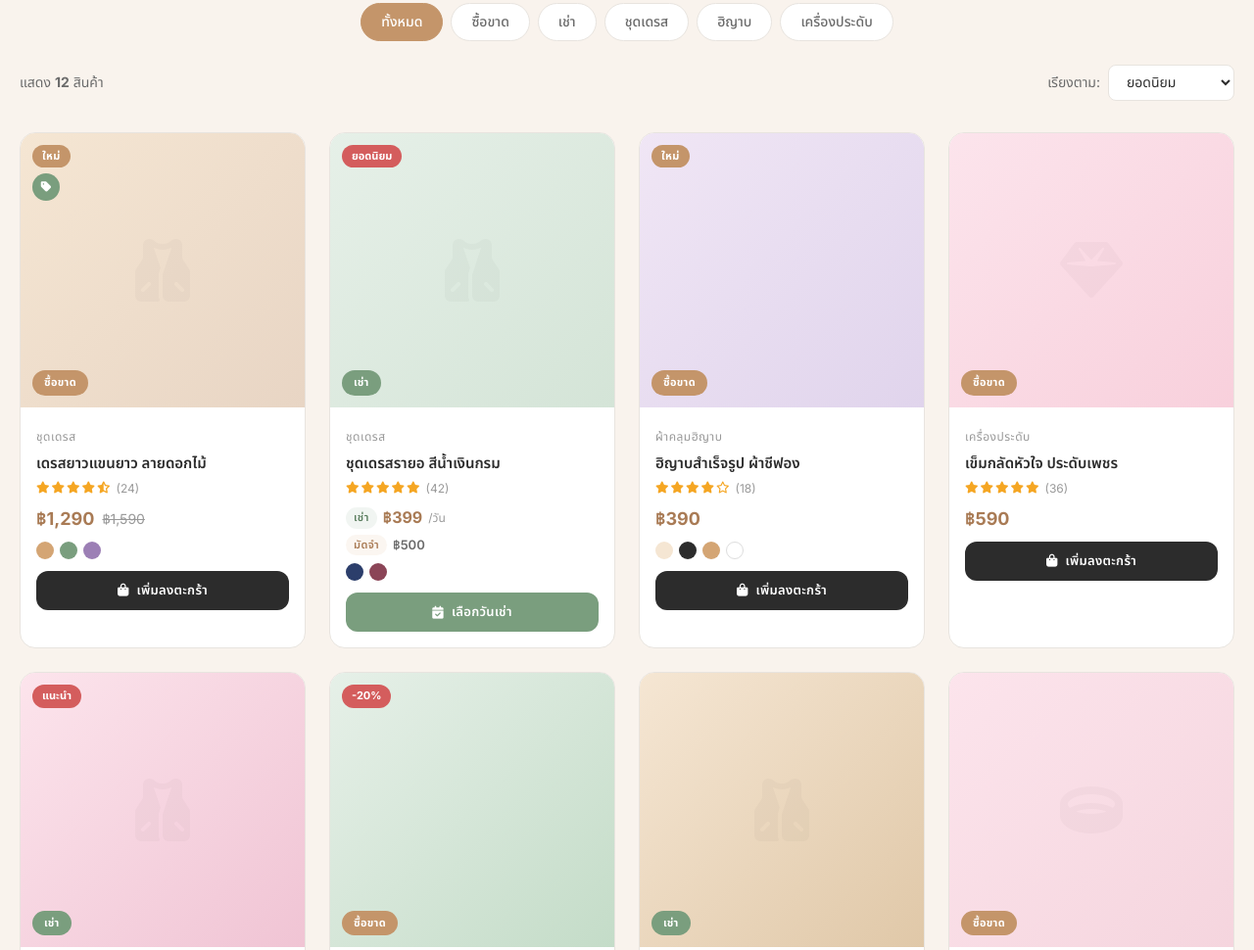
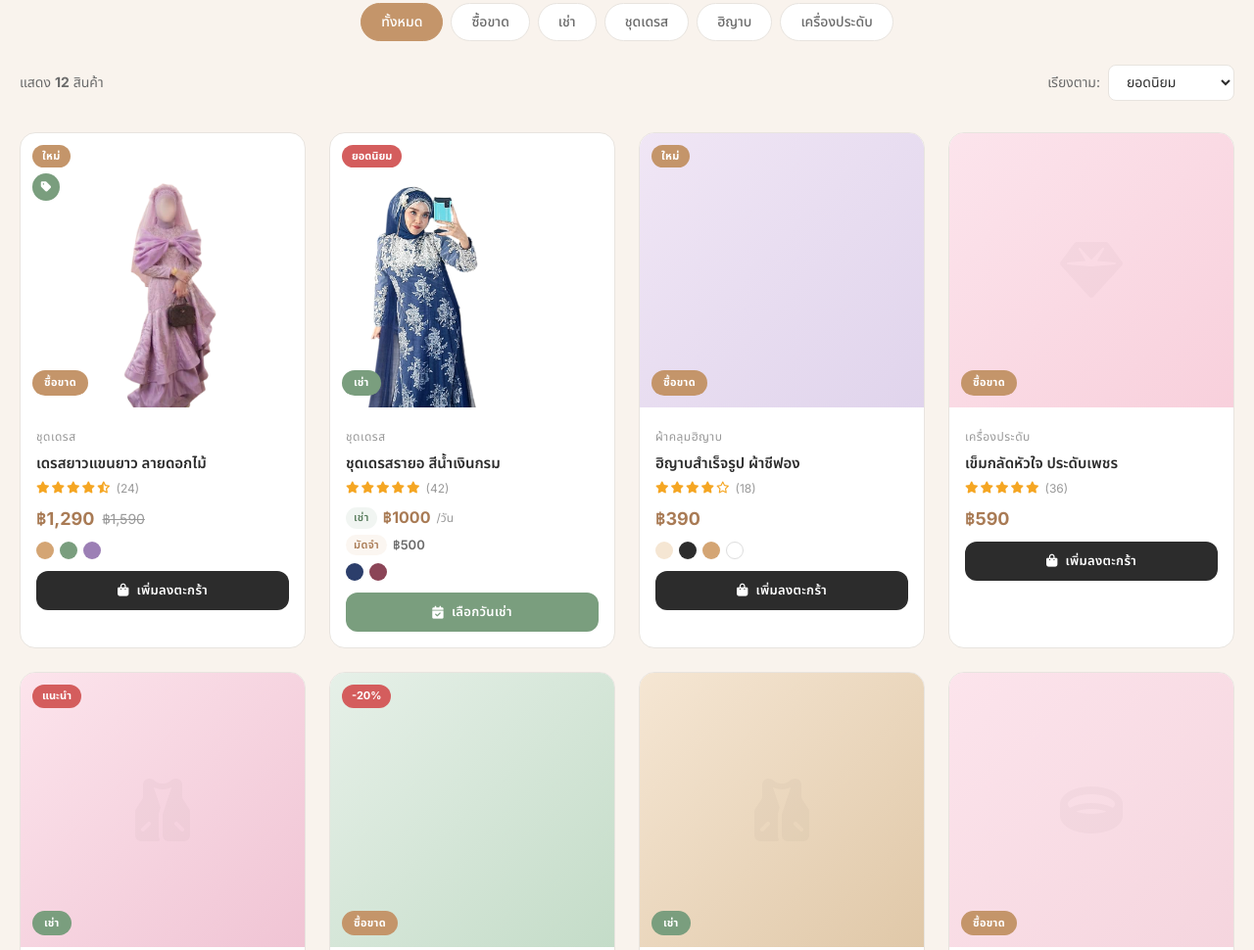
Before and after one commit to Lady-Ladywaa/VIBE-CODE-MY-ECOMMERCE, a plain HTML site: page apps/web/index.html in a window 1280 px wide. Shown: the part 1631-2601 px from the top of the page at 98% size. Drawn offline with nearby package versions, Linux system fonts and the light colour scheme.

Commit message:
update data

```diff
--- a/apps/web/index.html
+++ b/apps/web/index.html
@@ -15,7 +15,7 @@
 
   <!-- Announcement Bar -->
   <div class="announcement-bar">
-    <p><i class="fas fa-truck"></i> จัดส่งฟรีเมื่อซื้อสินค้าครบ 1,500 บาท &nbsp;|&nbsp; <i class="fas fa-tag"></i> โปรโมชั่นเช่าชุดรายอ ลด 20%</p>
+    <p><i class="fas fa-truck"></i> จัดส่งฟรีเมื่อซื้อสินค้าครบ 1,500 บาท &nbsp;|&nbsp; <i class="fas fa-shirt"></i> ชุดเดรสมุสลิมราคาปลีก-ส่ง</p>
   </div>
 
   <!-- Header -->
@@ -248,22 +248,31 @@
         <!-- Product Card 1 -->
 <div class="product-card" data-type="sale" data-category="dresses" data-price="1290">
   <div class="product-img-wrap">
-              <div class="product-img" style="background: linear-gradient(135deg, #f5e6d3, #e8d5c4);">
-                <i class="fas fa-vest product-placeholder-icon"></i>
+    <div class="product-img">
+      <img src="images/แบบชุดชมพู-Photoroom.png" alt="เดรสยาวแขนยาว ลายดอกไม้">
     </div>
+
     <div class="product-badges">
       <span class="badge-new">ใหม่</span>
       <span class="badge-sale-flag"><i class="fas fa-tag"></i></span>
     </div>
+
     <div class="product-actions-overlay">
-                <button class="action-btn" aria-label="Add to wishlist"><i class="far fa-heart"></i></button>
-                <button class="action-btn" aria-label="Quick view"><i class="far fa-eye"></i></button>
+      <button class="action-btn" aria-label="Add to wishlist">
+        <i class="far fa-heart"></i>
+      </button>
+      <button class="action-btn" aria-label="Quick view">
+        <i class="far fa-eye"></i>
+      </button>
     </div>
+
     <span class="product-type-badge sale">ซื้อขาด</span>
   </div>
+
   <div class="product-info">
     <span class="product-category">ชุดเดรส</span>
     <h3 class="product-name">เดรสยาวแขนยาว ลายดอกไม้</h3>
+
     <div class="product-rating">
       <i class="fas fa-star"></i>
       <i class="fas fa-star"></i>
@@ -272,37 +281,52 @@
       <i class="fas fa-star-half-alt"></i>
       <span>(24)</span>
     </div>
+
     <div class="product-price">
       <span class="price-current">฿1,290</span>
       <span class="price-original">฿1,590</span>
     </div>
+
     <div class="product-colors">
       <span class="color-dot" style="background:#d4a574;" title="น้ำตาล"></span>
       <span class="color-dot" style="background:#7a9e7e;" title="เขียว"></span>
       <span class="color-dot" style="background:#9c7fb5;" title="ม่วง"></span>
     </div>
-              <button class="btn btn-add-cart" data-id="1"><i class="fas fa-shopping-bag"></i> เพิ่มลงตะกร้า</button>
+
+    <button class="btn btn-add-cart" data-id="1">
+      <i class="fas fa-shopping-bag"></i> เพิ่มลงตะกร้า
+    </button>
   </div>
 </div>
 
           <!-- Product Card 2 -->
 <div class="product-card" data-type="rental" data-category="dresses" data-price="399">
   <div class="product-img-wrap">
-              <div class="product-img" style="background: linear-gradient(135deg, #e6f0e8, #d4e4d7);">
-                <i class="fas fa-vest product-placeholder-icon"></i>
+    <div class="product-img">
+      <img src="images/แบบชุดสีน้ำเงิน-Photoroom.png" alt="ชุดเดรสรายอ สีน้ำเงินกรม">
     </div>
+
     <div class="product-badges">
       <span class="badge-hot">ยอดนิยม</span>
     </div>
+
     <div class="product-actions-overlay">
-                <button class="action-btn" aria-label="Add to wishlist"><i class="far fa-heart"></i></button>
-                <button class="action-btn" aria-label="Quick view"><i class="far fa-eye"></i></button>
+      <button class="action-btn" aria-label="Add to wishlist">
+        <i class="far fa-heart"></i>
+      </button>
+      <button class="action-btn" aria-label="Quick view">
+        <i class="far fa-eye"></i>
+      </button>
     </div>
+
     <span class="product-type-badge rental">เช่า</span>
   </div>
+
   <div class="product-info">
     <span class="product-category">ชุดเดรส</span>
+
     <h3 class="product-name">ชุดเดรสรายอ สีน้ำเงินกรม</h3>
+
     <div class="product-rating">
       <i class="fas fa-star"></i>
       <i class="fas fa-star"></i>
@@ -311,15 +335,28 @@
       <i class="fas fa-star"></i>
       <span>(42)</span>
     </div>
+
     <div class="product-prices-rental">
-                <div class="price-rental"><span class="price-label">เช่า</span><span class="price-current">฿399</span><span class="price-unit">/วัน</span></div>
-                <div class="price-deposit"><span class="price-label">มัดจำ</span><span class="price-deposit-val">฿500</span></div>
+      <div class="price-rental">
+        <span class="price-label">เช่า</span>
+        <span class="price-current">฿1000</span>
+        <span class="price-unit">/วัน</span>
       </div>
+
+      <div class="price-deposit">
+        <span class="price-label">มัดจำ</span>
+        <span class="price-deposit-val">฿500</span>
+      </div>
+    </div>
+
     <div class="product-colors">
       <span class="color-dot" style="background:#2c3e6b;" title="น้ำเงิน"></span>
       <span class="color-dot" style="background:#8b4557;" title="ชมพูเข้ม"></span>
     </div>
-              <button class="btn btn-rent" data-id="2"><i class="fas fa-calendar-check"></i> เลือกวันเช่า</button>
+
+    <button class="btn btn-rent" data-id="2">
+      <i class="fas fa-calendar-check"></i> เลือกวันเช่า
+    </button>
   </div>
 </div>
 
--- a/apps/web/style.css
+++ b/apps/web/style.css
@@ -927,6 +927,14 @@
 .product-type-badge.rental {
   background: var(--color-secondary);
   color: #fff;
+}
+
+
+.product-img img {
+  width: 100%;
+  height: 100%;
+  object-fit: cover;
+  display: block;
 }
 
 .product-info {
```
Lines whose indentation alone changed are shown as unchanged.
